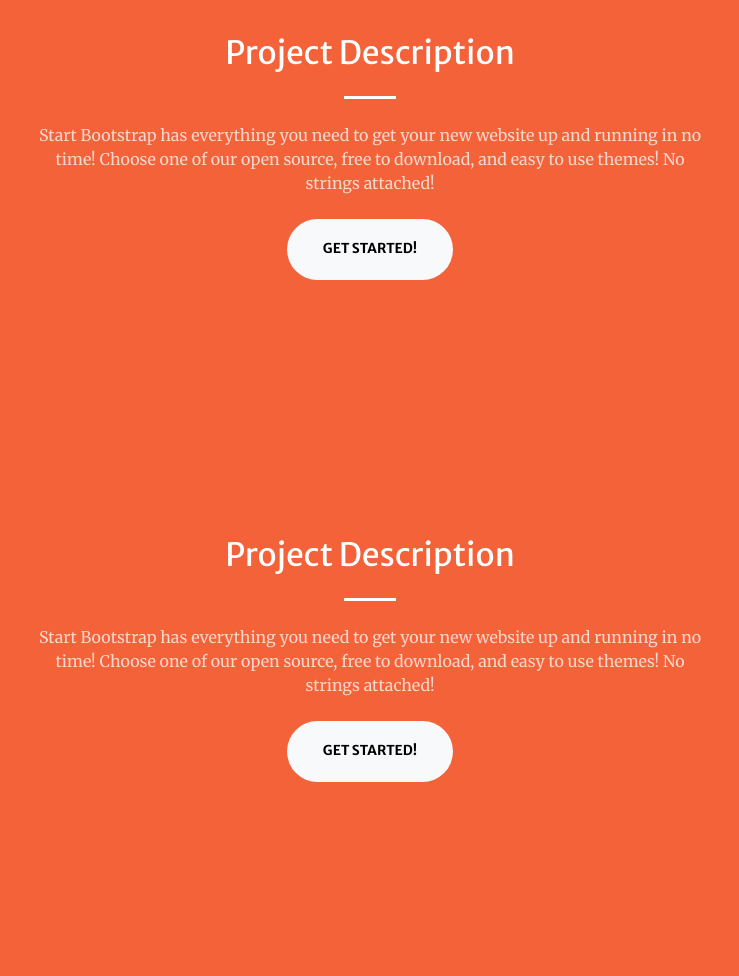
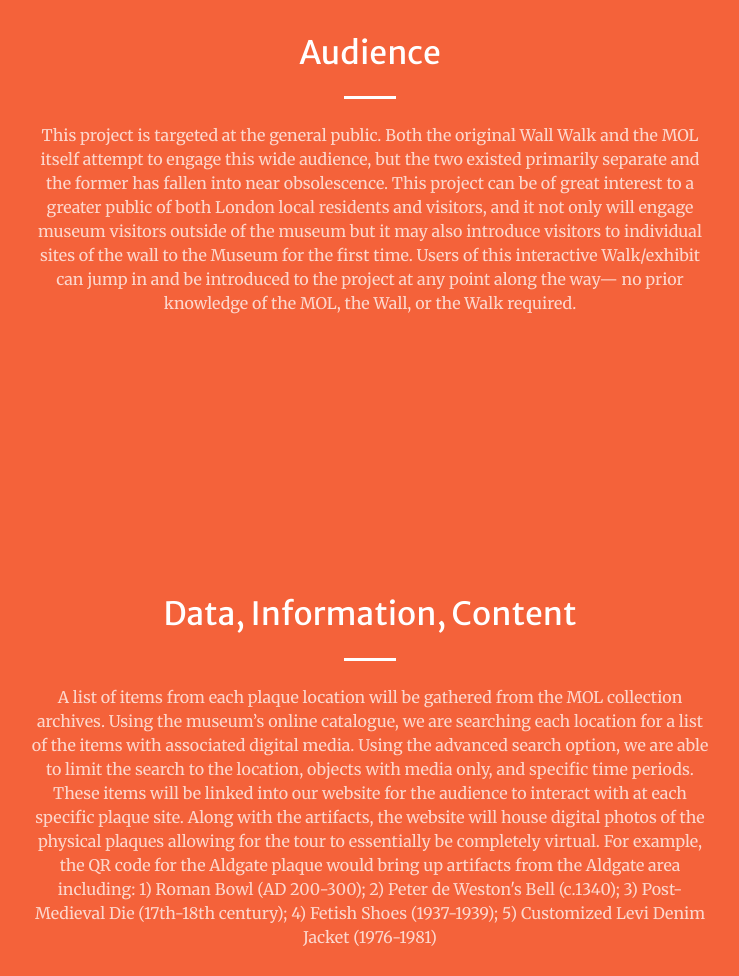
Before and after one commit to katknow/londonwallwalk, a plain HTML site: page index.html in a window 1280 px wide. Shown: the part 2400-3376 px from the top of the page, without its empty margins (270-1009 px from the left). Drawn offline with nearby package versions, Linux system fonts and the light colour scheme; some packages are replaced by stand-ins of ours; a script that the page names is missing.

Commit message:
update text of audience and data

```diff
--- a/index.html
+++ b/index.html
@@ -92,28 +92,26 @@
         </section>
 
         <!-- Audience-->
-        <section class="page-section bg-primary" id="about">
+        <section class="page-section bg-primary" id="audience">
             <div class="container px-4 px-lg-5">
                 <div class="row gx-4 gx-lg-5 justify-content-center">
                     <div class="col-lg-8 text-center">
-                        <h2 class="text-white mt-0">Project Description</h2>
+                        <h2 class="text-white mt-0">Audience</h2>
                         <hr class="divider divider-light" />
-                        <p class="text-white-75 mb-4">Start Bootstrap has everything you need to get your new website up and running in no time! Choose one of our open source, free to download, and easy to use themes! No strings attached!</p>
-                        <a class="btn btn-light btn-xl" href="#services">Get Started!</a>
+                        <p class="text-white-75 mb-4">This project is targeted at the general public. Both the original Wall Walk and the MOL itself attempt to engage this wide audience, but the two existed primarily separate and the former has fallen into near obsolescence. This project can be of great interest to a greater public of both London local residents and visitors, and it not only will engage museum visitors outside of the museum but it may also introduce visitors to individual sites of the wall to the Museum for the first time. Users of this interactive Walk/exhibit can jump in and be introduced to the project at any point along the way— no prior knowledge of the MOL, the Wall, or the Walk required.</p>
                     </div>
                 </div>
             </div>
         </section>
 
         <!-- Data, Information, Content-->
-        <section class="page-section bg-primary" id="about">
+        <section class="page-section bg-primary" id="data">
             <div class="container px-4 px-lg-5">
                 <div class="row gx-4 gx-lg-5 justify-content-center">
                     <div class="col-lg-8 text-center">
-                        <h2 class="text-white mt-0">Project Description</h2>
+                        <h2 class="text-white mt-0">Data, Information, Content</h2>
                         <hr class="divider divider-light" />
-                        <p class="text-white-75 mb-4">Start Bootstrap has everything you need to get your new website up and running in no time! Choose one of our open source, free to download, and easy to use themes! No strings attached!</p>
-                        <a class="btn btn-light btn-xl" href="#services">Get Started!</a>
+                        <p class="text-white-75 mb-4">A list of items from each plaque location will be gathered from the MOL collection archives. Using the museum’s online catalogue, we are searching each location for a list of the items with associated digital media. Using the advanced search option, we are able to limit the search to the location, objects with media only, and specific time periods. These items will be linked into our website for the audience to interact with at each specific plaque site. Along with the artifacts, the website will house digital photos of the physical plaques allowing for the tour to essentially be completely virtual. For example, the QR code for the Aldgate plaque would bring up artifacts from the Aldgate area including: 1) Roman Bowl (AD 200-300); 2) Peter de Weston's Bell (c.1340); 3) Post-Medieval Die (17th-18th century); 4) Fetish Shoes (1937-1939); 5) Customized Levi Denim Jacket (1976-1981)</p>
                     </div>
                 </div>
             </div>
```
